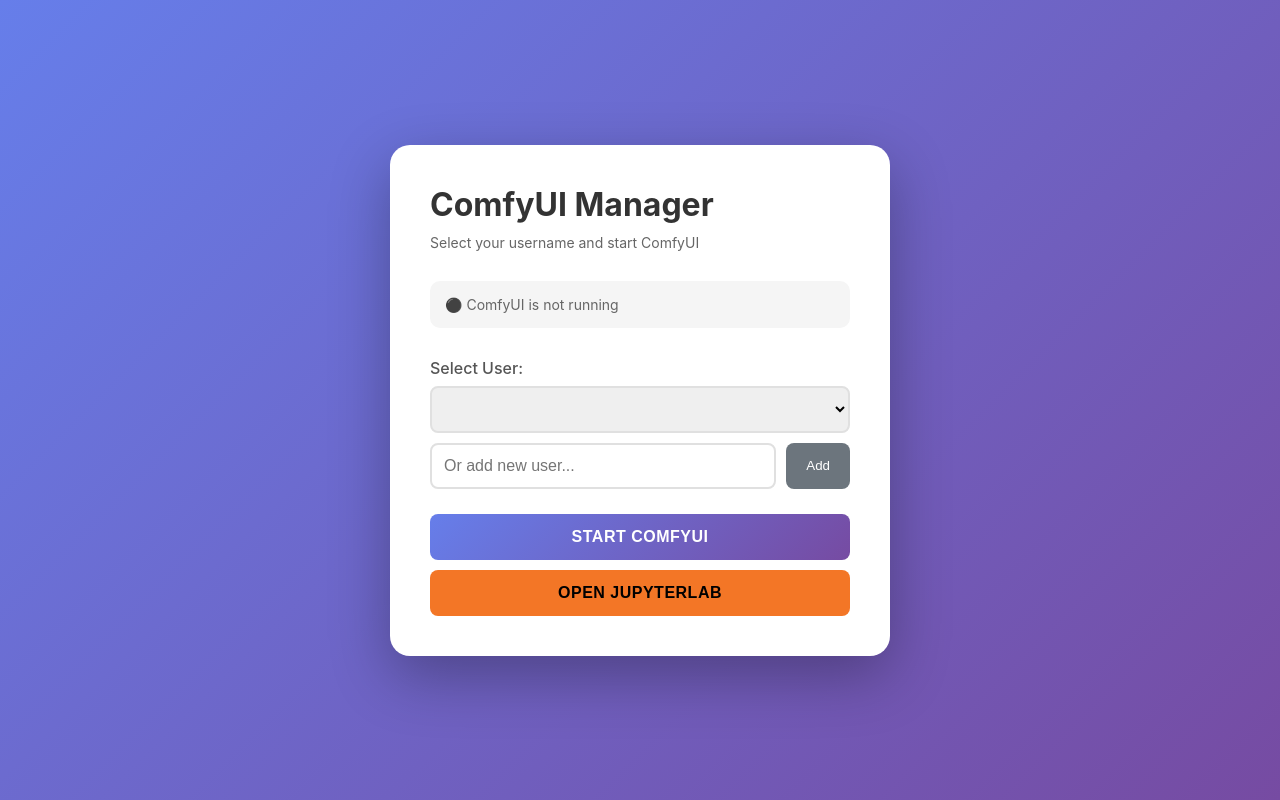
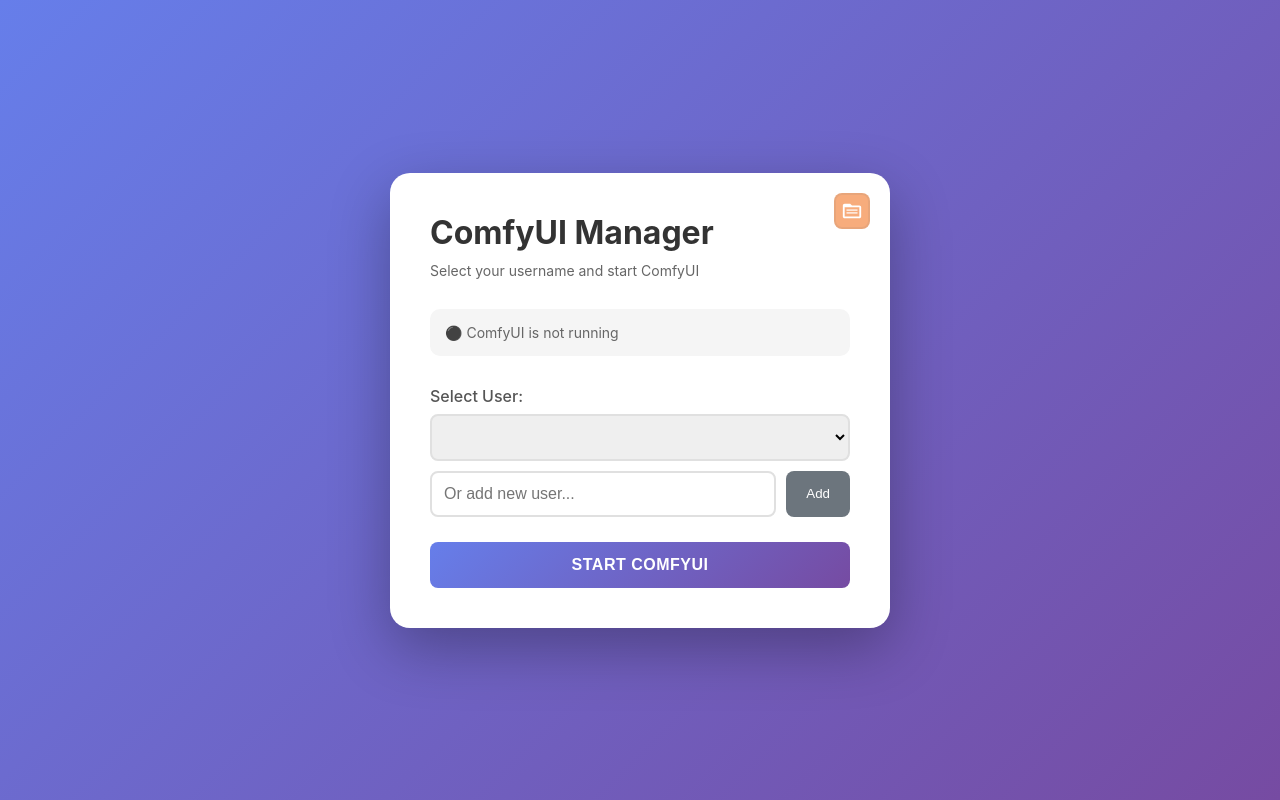
Before and after one commit to wolfgrimmm/comfyui-runpod-installer, a Flask app: template ui/templates/index.html in a window 1280 px wide. Run offline with Flask 3, Linux system fonts and the light colour scheme; the template is opened without the code that fills it, so the values that code supplies are empty; parts of the project's set-up code (start-up, migrations or seed data) failed here and were passed over.

Commit message:
Fix ComfyUI installation errors and add JupyterLab icon
Fixes:
- Create custom_nodes directory if missing
- Check directories exist before cd commands
- Use full paths for install.py scripts
- Add proper error handling with set -e
- Show status for already installed nodes

UI improvements:
- Replace JupyterLab button with small folder icon in top-right
- Orange icon with hover effects
- Cleaner, less cluttered interface

This fixes "No such file or directory" errors during initialization

Made by Serhii Yashyn

```diff
--- a/ui/templates/index.html
+++ b/ui/templates/index.html
@@ -28,6 +28,35 @@
             padding: 40px;
             max-width: 500px;
             width: 100%;
+            position: relative;
+        }
+
+        .jupyter-icon {
+            position: absolute;
+            top: 20px;
+            right: 20px;
+            width: 36px;
+            height: 36px;
+            cursor: pointer;
+            opacity: 0.6;
+            transition: all 0.3s;
+            background: #f37626;
+            border-radius: 8px;
+            display: flex;
+            align-items: center;
+            justify-content: center;
+            border: 2px solid rgba(0,0,0,0.1);
+        }
+
+        .jupyter-icon:hover {
+            opacity: 1;
+            transform: scale(1.05);
+            box-shadow: 0 4px 12px rgba(243, 118, 38, 0.4);
+        }
+
+        .jupyter-icon svg {
+            width: 22px;
+            height: 22px;
         }
 
         h1 {
@@ -202,6 +231,14 @@
 </head>
 <body>
     <div class="container">
+        <!-- JupyterLab Icon -->
+        <div class="jupyter-icon" onclick="openJupyterLab()" title="Open JupyterLab">
+            <svg viewBox="0 0 24 24" fill="white">
+                <path d="M20 6h-8l-2-2H4c-1.1 0-1.99.9-1.99 2L2 18c0 1.1.9 2 2 2h16c1.1 0 2-.9 2-2V8c0-1.1-.9-2-2-2zm0 12H4V8h16v10z"/>
+                <path d="M6 10h12v2H6zm0 3h12v2H6z" opacity="0.7"/>
+            </svg>
+        </div>
+
         <h1>ComfyUI Manager</h1>
         <p class="subtitle">Select your username and start ComfyUI</p>
 
@@ -243,10 +280,6 @@
                 Stop ComfyUI
             </button>
         {% endif %}
-
-        <button class="btn btn-jupyter" onclick="openJupyterLab()" style="background: #f37626; margin-top: 10px;">
-            Open JupyterLab
-        </button>
 
         <div class="loading">
             <div class="spinner"></div>
```
Also changed, not shown: 1 other file.
